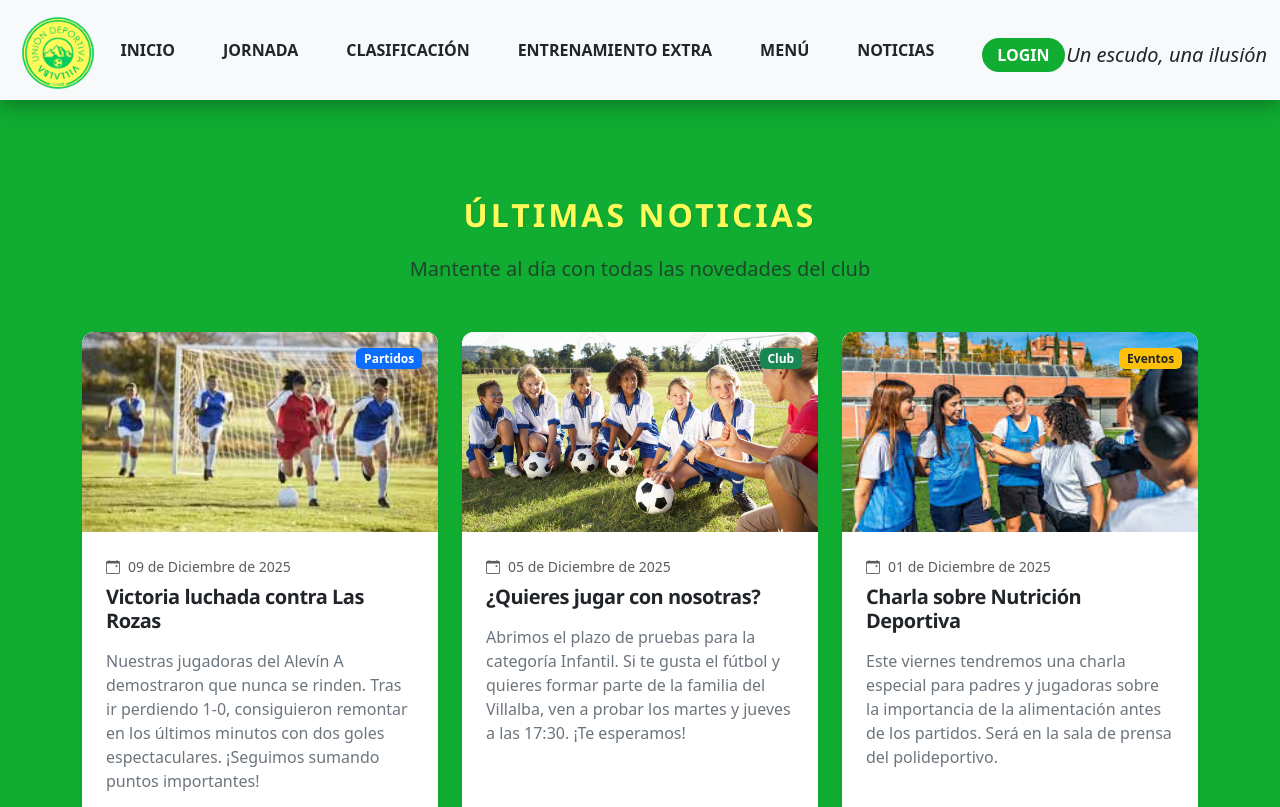
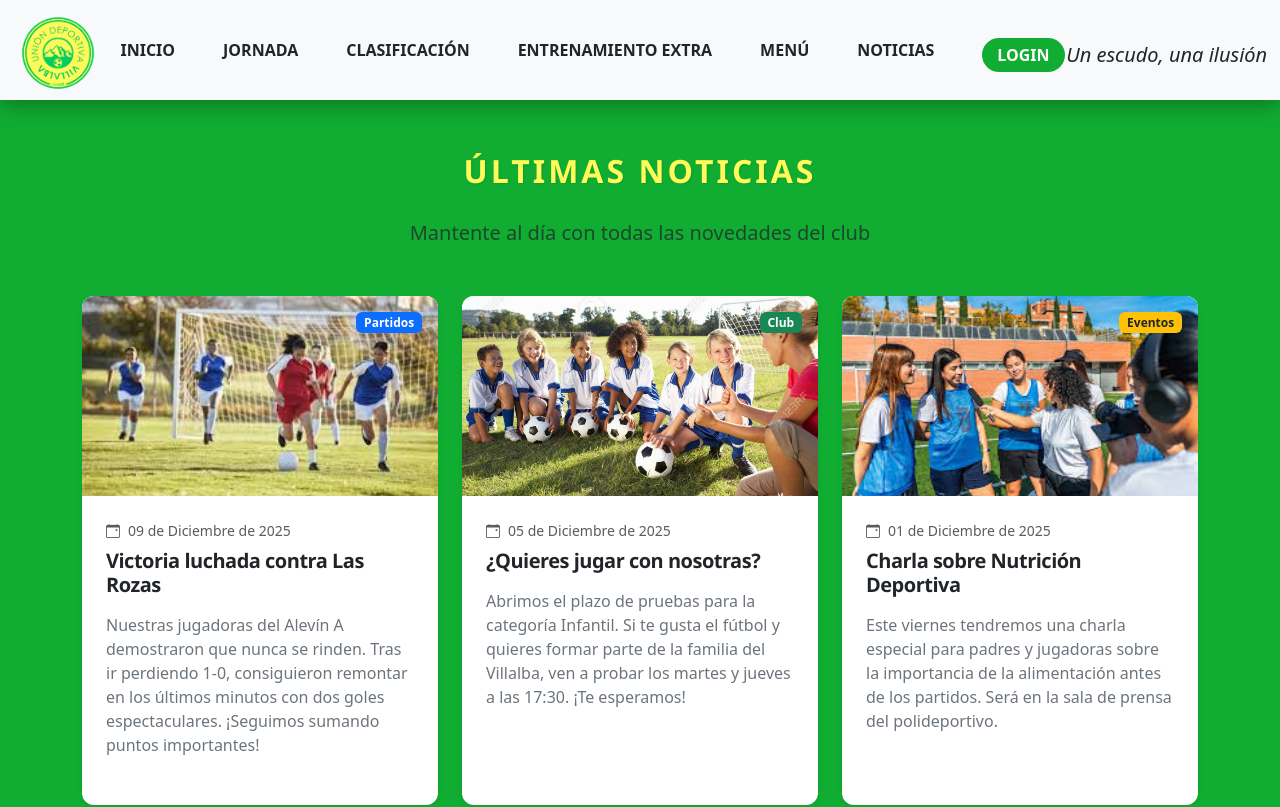
Before and after one commit to elenams262/prueba-front, an Angular app: page /noticias in a window 1280 px wide. Shown: the top 807 px of the page. Built offline with nearby package versions, Linux system fonts and the light colour scheme.

Commit message:
meto transiccion en todos los componentes

```diff
--- a/src/app/clasificacion/clasificacion.component.css
+++ b/src/app/clasificacion/clasificacion.component.css
@@ -1,3 +1,17 @@
+.fade-in {
+  animation: fadeIn 0.8s ease-out forwards;
+}
+
+@keyframes fadeIn {
+  from {
+    opacity: 0;
+    transform: translateY(20px);
+  }
+  to {
+    opacity: 1;
+    transform: translateY(0);
+  }
+}
 .team-logo {
   width: 40px;
   height: 40px;
--- a/src/app/clasificacion/clasificacion.component.html
+++ b/src/app/clasificacion/clasificacion.component.html
@@ -1,4 +1,4 @@
-<div class="container">
+<div class="container fade-in">
   <div class="row">
     <div class="col-12 text-center">
       <h2 class="text-yellow-brand text-center p-1 pt-5">CLASIFICACIÓN</h2>
--- a/src/app/entrenamiento/entrenamiento/entrenamiento.component.css
+++ b/src/app/entrenamiento/entrenamiento/entrenamiento.component.css
@@ -1,3 +1,17 @@
+.fade-in {
+  animation: fadeIn 0.8s ease-out forwards;
+}
+
+@keyframes fadeIn {
+  from {
+    opacity: 0;
+    transform: translateY(20px);
+  }
+  to {
+    opacity: 1;
+    transform: translateY(0);
+  }
+}
 h2 {
   letter-spacing: 2px;
 }
--- a/src/app/entrenamiento/entrenamiento/entrenamiento.component.html
+++ b/src/app/entrenamiento/entrenamiento/entrenamiento.component.html
@@ -1,3 +1,4 @@
+<div class="container fade-in">
   <div class="text-center mb-5">
     <h2 class="text-yellow-brand text-center p-1 pt-5">ENTRENAMIENTO EXTRA</h2>
     <h3>¿Qué quieres trabajar hoy?</h3>
@@ -44,3 +45,4 @@
       <h3>Propiocepción</h3>
     </div>
   </div>
+</div>
--- a/src/app/jornada/jornada.component.css
+++ b/src/app/jornada/jornada.component.css
@@ -1,3 +1,17 @@
+.fade-in {
+  animation: fadeIn 0.8s ease-out forwards;
+}
+
+@keyframes fadeIn {
+  from {
+    opacity: 0;
+    transform: translateY(20px);
+  }
+  to {
+    opacity: 1;
+    transform: translateY(0);
+  }
+}
 .jornada-box {
   width: 100%;
   max-width: 1200px;
--- a/src/app/jornada/jornada.component.html
+++ b/src/app/jornada/jornada.component.html
@@ -1,3 +1,4 @@
+<div class="container fade-in">
   <div class="jornada col-12 d-flex align-item-center justify-content-center">
     <h2 class="text-yellow-brand text-center pt-5" id="jornada">JORNADA 1</h2>
   </div>
@@ -40,3 +41,4 @@
       </div>
     </section>
   </div>
+</div>
--- a/src/app/menu/menu.component.css
+++ b/src/app/menu/menu.component.css
@@ -1,6 +1,18 @@
-/* estilos_menu.css - Versión con celdas de comidas en amarillo muy claro */
+.fade-in {
+  animation: fadeIn 0.8s ease-out forwards;
+}
 
-/* --- Estilos Generales de la Tabla --- */
+@keyframes fadeIn {
+  from {
+    opacity: 0;
+    transform: translateY(20px);
+  }
+  to {
+    opacity: 1;
+    transform: translateY(0);
+  }
+}
+
 .menu-table {
   border-collapse: collapse;
   width: 100%;
--- a/src/app/menu/menu.component.html
+++ b/src/app/menu/menu.component.html
@@ -1,3 +1,4 @@
+<div class="container fade-in">
   <h2 class="text-yellow-brand text-center p-1 pt-5 text-uppercase">Menú: Semana 1</h2>
 
   <div class="container">
@@ -74,3 +75,4 @@
       </table>
     </div>
   </div>
+</div>
--- a/src/app/noticias/noticias.component.html
+++ b/src/app/noticias/noticias.component.html
@@ -1,6 +1,6 @@
 <div class="container py-5 fade-in">
   <div class="text-center mb-5">
-    <h2 class="text-yellow-brand text-center p-1 pt-5 mb-3 text-uppercase">Últimas Noticias</h2>
+    <h2 class="text-yellow-brand text-center p-1 text-uppercase">Últimas Noticias</h2>
     <p class="lead text-muted">Mantente al día con todas las novedades del club</p>
   </div>
 
```
Lines whose indentation alone changed are shown as unchanged.
